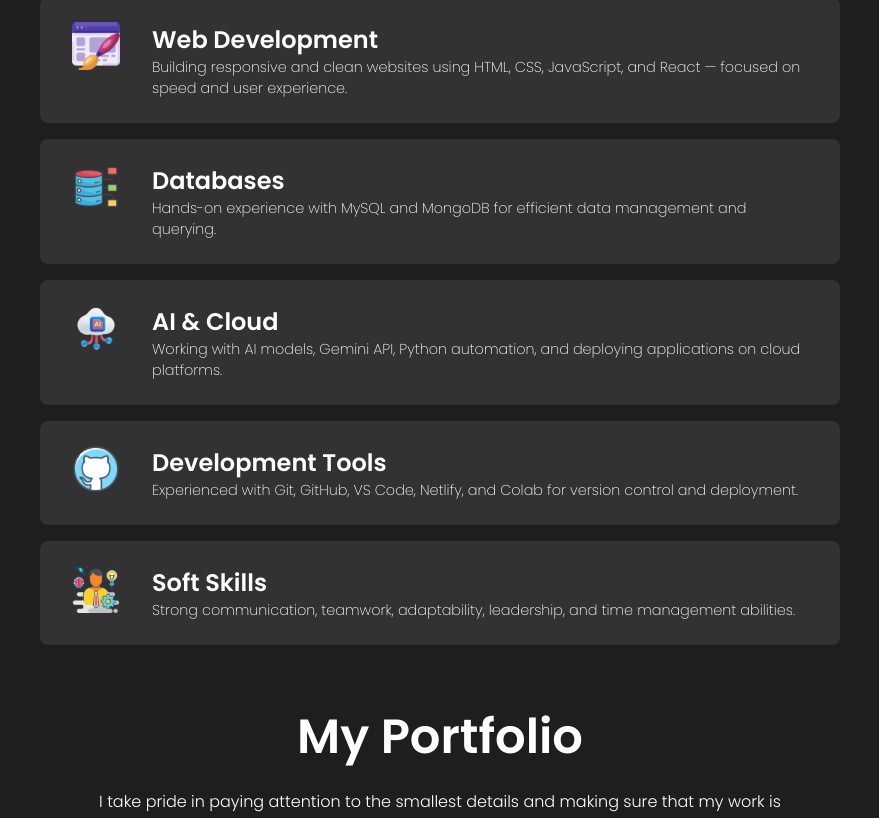
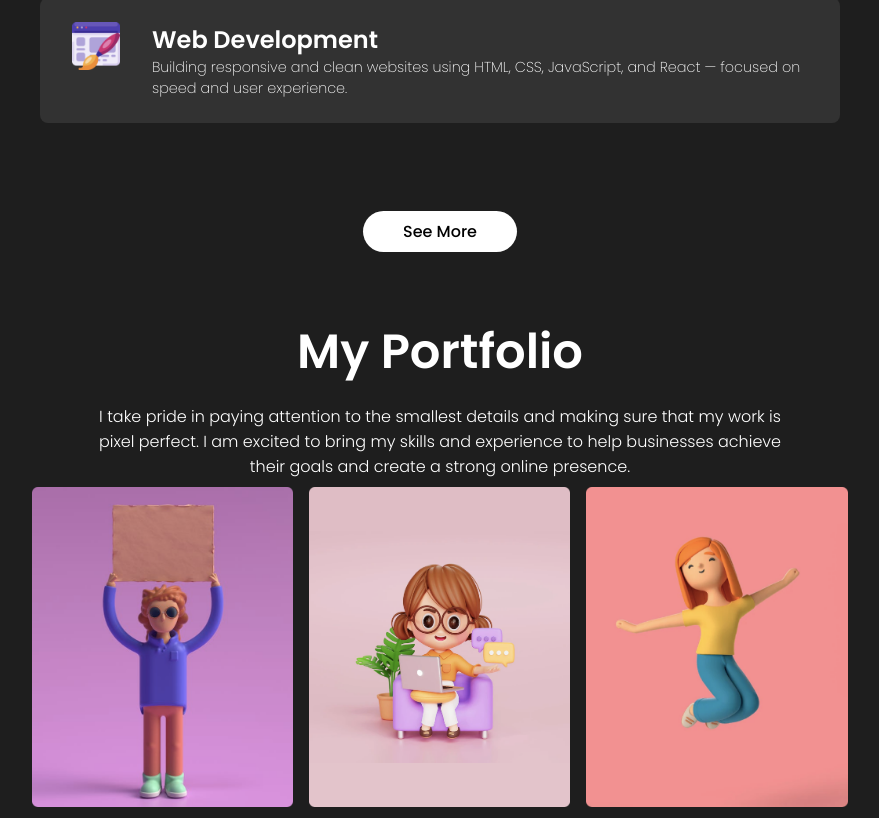
Before and after one commit to PulkitDubey046/portfolio, a React (Create React App) app: page / in a window 1280 px wide. Shown: the part 1359-2177 px from the top of the page, without its empty margins (200-1079 px from the left). Built offline with nearby package versions, Linux system fonts and the light colour scheme.

Commit message:
updating the style of skills section

```diff
--- a/src/components/Skills/skills.css
+++ b/src/components/Skills/skills.css
@@ -51,6 +51,15 @@
     font-weight: 200;
 }
 
+.seeMoreBtn {
+    margin: 3rem 0;
+    padding: 0.5rem 2.5rem;
+    border: none;
+    border-radius: 2rem;
+    background: white;
+    font-size: 1rem;
+}
+
 @media screen and (max-width:720px) {
     .skillBarText>p {
         font-size: 2vw;
--- a/src/components/Skills/skills.js
+++ b/src/components/Skills/skills.js
@@ -1,4 +1,4 @@
-import React from 'react';
+import React, { useState } from 'react';
 import './skills.css';
 import UIDesign from '../../assets/ui-design.png';
 import WebDesign from '../../assets/website-design.png';
@@ -9,6 +9,46 @@ import programming from '../../assets/programming.png';
 import tool from '../../assets/git.png';
 
 const Skills = () => {
+    const allSkills = [
+        {
+            img: UIDesign,
+            title: 'UI/UX Design',
+            desc: 'Designing clean, modern, and user-centered interfaces with a focus on usability and visual balance.'
+        },
+        {
+            img: programming,
+            title: 'Programming',
+            desc: 'C, C++, Python, and Java with strong OOP fundamentals, efficient logic building, and problem-solving skills.'
+        },
+        {
+            img: WebDesign,
+            title: 'Web Development',
+            desc: 'Building responsive and clean websites using HTML, CSS, JavaScript, and React — focused on speed and user experience.'
+        },
+        {
+            img: DataBase,
+            title: 'Databases',
+            desc: 'Hands-on experience with MySQL and MongoDB for efficient data management and querying.'
+        },
+        {
+            img: aiNcloud,
+            title: 'AI & Cloud',
+            desc: 'Working with AI models, Gemini API, Python automation, and deploying applications on cloud platforms.'
+        },
+        {
+            img: tool,
+            title: 'Development Tools',
+            desc: 'Experienced with Git, GitHub, VS Code, Netlify, and Colab for version control and deployment.'
+        },
+        {
+            img: softskill,
+            title: 'Soft Skills',
+            desc: 'Strong communication, teamwork, adaptability, leadership, and time management abilities.'
+        }
+    ];
+
+    const [visibleCount, setVisibleCount] = useState(3);
+
     return (
         <section id='skills'>
             <span className="skillTitle">What I Do</span>
@@ -21,71 +61,22 @@ const Skills = () => {
             </span>
 
             <div className="skillBars">
+                {allSkills.slice(0, visibleCount).map((skill, index) => (
+                    <div className="skillBar" key={index}>
+                        <img src={skill.img} alt={skill.title} className="skillBarImg" />
+                        <div className="skillBarText">
+                            <h2>{skill.title}</h2>
+                            <p>{skill.desc}</p>
+                        </div>
+                    </div>
+                ))}
+            </div>
 
-                {/* UI/UX Design */}
-                <div className="skillBar">
-                    <img src={UIDesign} alt="UI/UX Design" className="skillBarImg" />
-                    <div className="skillBarText">
-                        <h2>UI/UX Design</h2>
-                        <p>Designing clean, modern, and user-centered interfaces with a focus on usability and visual balance.</p>
-                    </div>
-                </div>
-
-                {/* Programming */}
-                <div className="skillBar">
-                    <img src={programming} alt="Programming" className="skillBarImg" />
-                    <div className="skillBarText">
-                        <h2>Programming</h2>
-                        <p>C, C++, Python, and Java with strong OOP fundamentals, efficient logic building, and problem-solving skills.</p>
-                    </div>
-                </div>
-
-                {/* Web Development */}
-                <div className="skillBar">
-                    <img src={WebDesign} alt="Web Development" className="skillBarImg" />
-                    <div className="skillBarText">
-                        <h2>Web Development</h2>
-                        <p>Building responsive and clean websites using HTML, CSS, JavaScript, and React — focused on speed and user experience.</p>
-                    </div>
-                </div>
-
-                {/* Databases */}
-                <div className="skillBar">
-                    <img src={DataBase} alt="Database" className="skillBarImg" />
-                    <div className="skillBarText">
-                        <h2>Databases</h2>
-                        <p>Hands-on experience with MySQL and MongoDB for efficient data management and querying.</p>
-                    </div>
-                </div>
-
-                {/* AI & Cloud */}
-                <div className="skillBar">
-                    <img src={aiNcloud} alt="AI & Cloud" className="skillBarImg" />
-                    <div className="skillBarText">
-                        <h2>AI & Cloud</h2>
-                        <p>Working with AI models, Gemini API, Python automation, and deploying applications on cloud platforms.</p>
-                    </div>
-                </div>
-
-                {/* Tools */}
-                <div className="skillBar">
-                    <img src={tool} alt="Tools" className="skillBarImg" />
-                    <div className="skillBarText">
-                        <h2>Development Tools</h2>
-                        <p>Experienced with Git, GitHub, VS Code, Netlify, and Colab for version control and deployment.</p>
-                    </div>
-                </div>
-
-                {/* Soft Skills */}
-                <div className="skillBar">
-                    <img src={softskill} alt="Soft Skills" className="skillBarImg" />
-                    <div className="skillBarText">
-                        <h2>Soft Skills</h2>
-                        <p>Strong communication, teamwork, adaptability, leadership, and time management abilities.</p>
-                    </div>
-                </div>
-
-            </div>
+            {visibleCount < allSkills.length && (
+                <button className="seeMoreBtn" onClick={() => setVisibleCount(allSkills.length)}>
+                    See More
+                </button>
+            )}
         </section>
     );
 }
```
